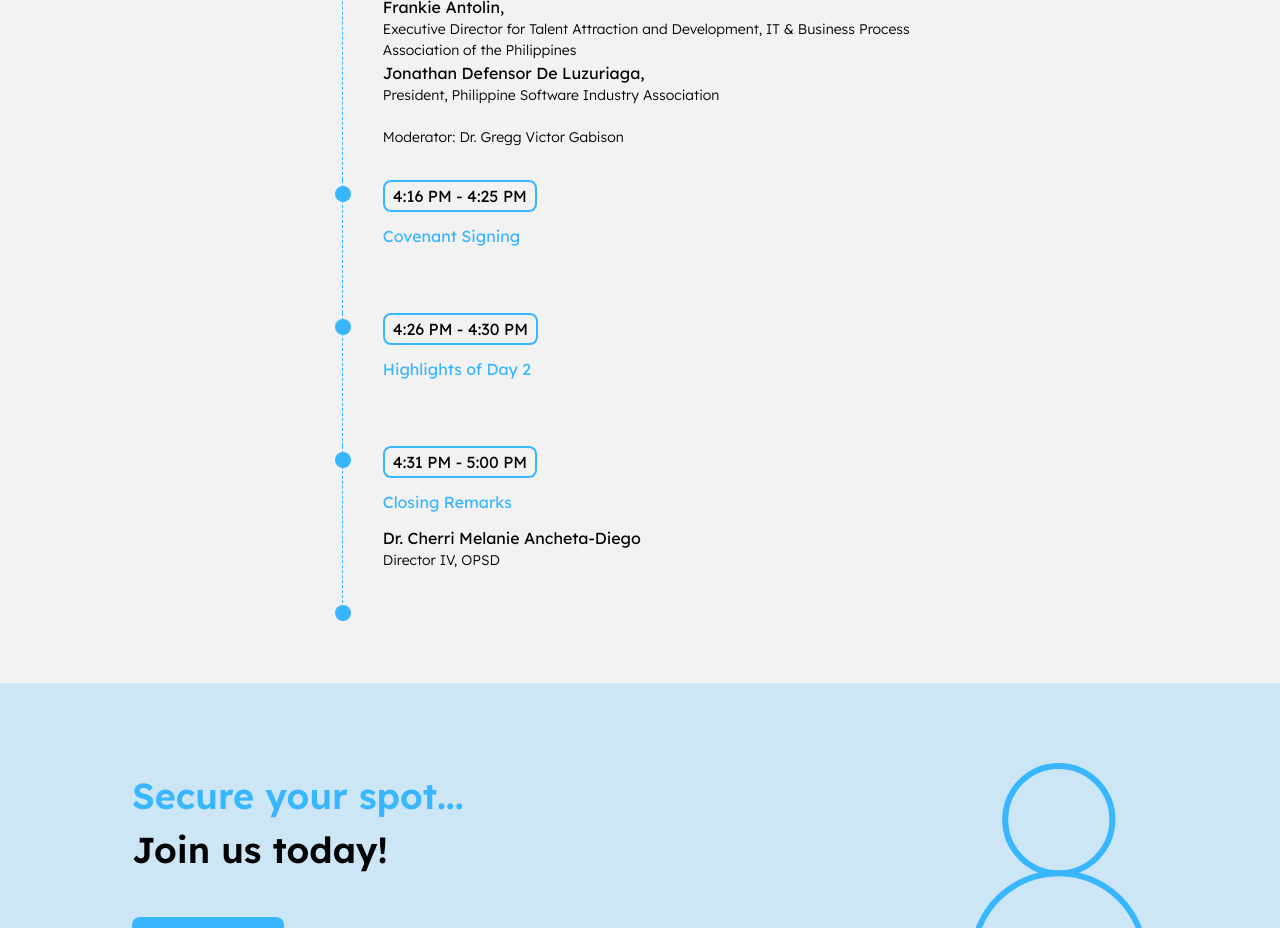
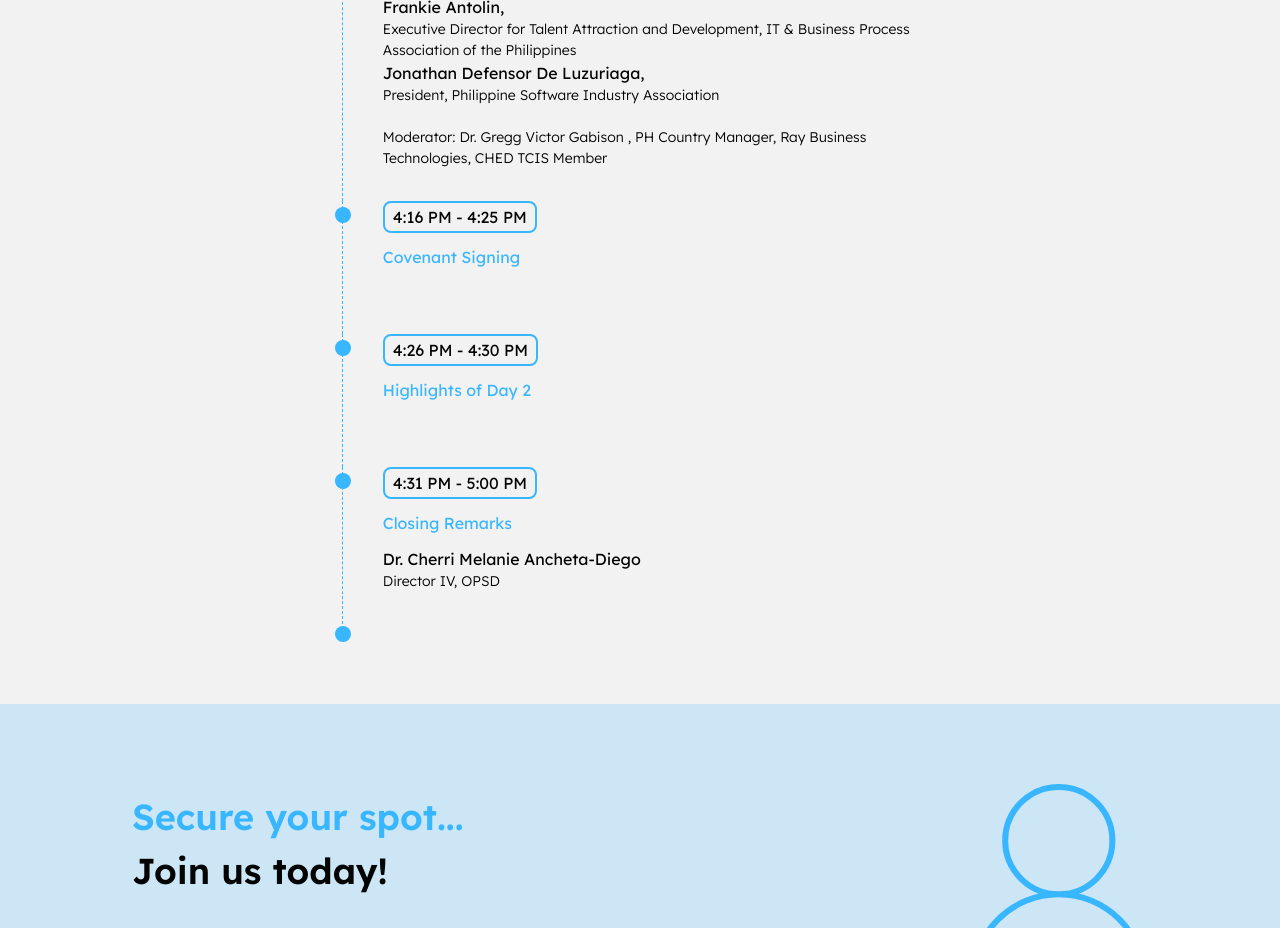
Before and after one commit to Samshh/CHEDx-Website, a React (Vite) app: page /programme in a window 1280 px wide. Shown: the part 8100-9028 px from the top of the page. Built offline with nearby package versions, Linux system fonts and the light colour scheme.

Commit message:
EDIT: timeline details

```diff
--- a/src/pages/programme/components/MappedTimeline.tsx
+++ b/src/pages/programme/components/MappedTimeline.tsx
@@ -257,7 +257,8 @@ const timeline: Timeline = {
               Jonathan Defensor De Luzuriaga, <p>President, Philippine Software Industry Association</p>
             `,
 
-      subtitle: "\nModerator: Dr. Gregg Victor Gabison",
+      subtitle:
+        "\nModerator: Dr. Gregg Victor Gabison , PH Country Manager, Ray Business Technologies, CHED TCIS Member",
     },
     {
       time: "4:16 PM - 4:25 PM",
```
